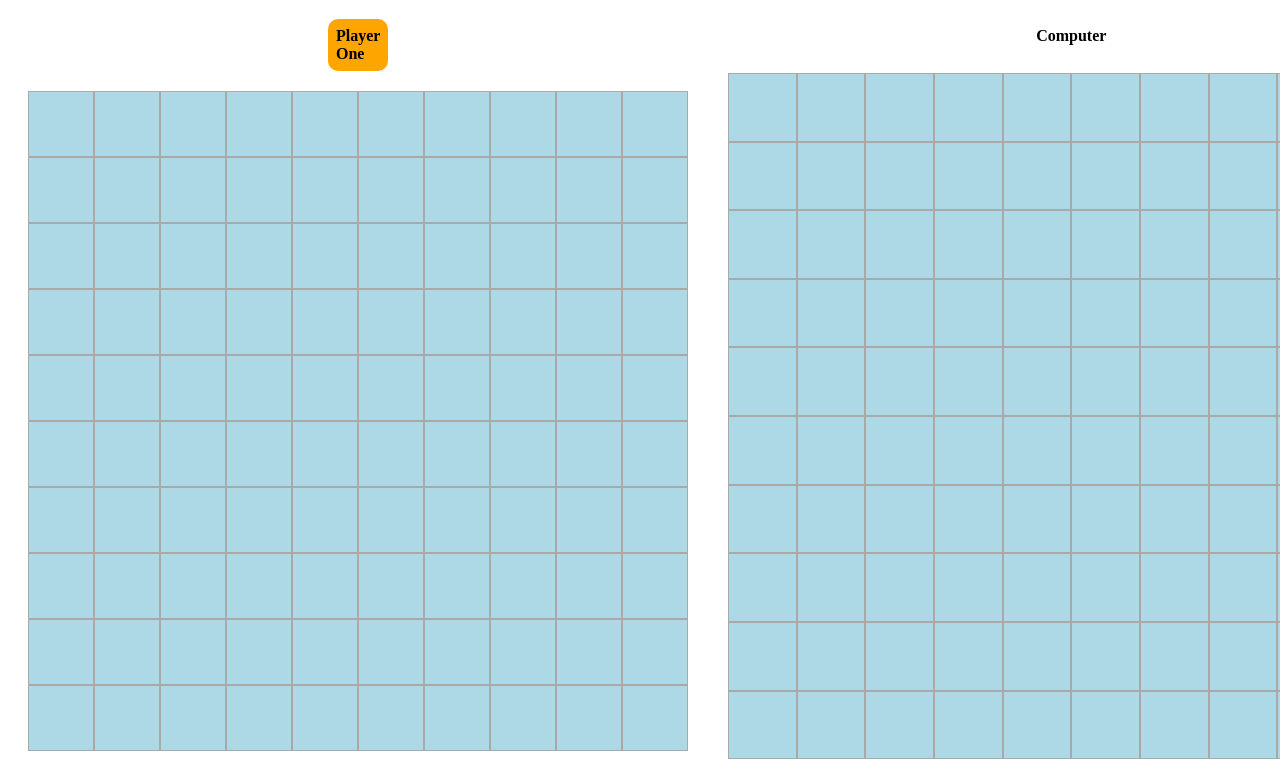
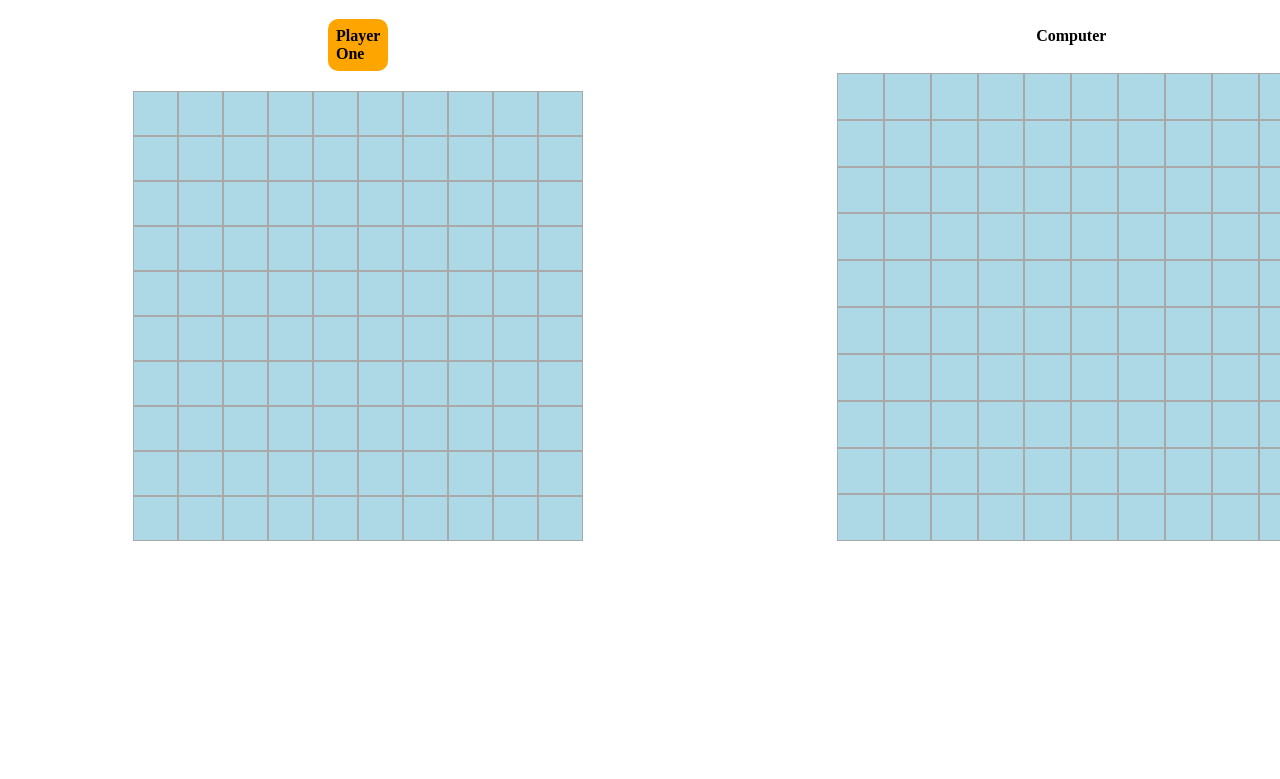
Before and after one commit to weitingyp/battleship-game, a website built with webpack: page src/template.html in a window 1280 px wide. Shown: the part 69-848 px from the top of the page. After the commit the page ends 816 px from the top, so only its background shows below. Built offline with nearby package versions, Linux system fonts and the light colour scheme.

Commit message:
fix: resize gameboard to reasonable size

```diff
--- a/src/styles.css
+++ b/src/styles.css
@@ -72,11 +72,12 @@
 }
 
 .gameboard{
-    width: 100%;
+    width: 70%;
     aspect-ratio: 1 / 1;
     display: flex;
     flex-direction: column;
     padding: 20px;
+    margin: auto;
     box-sizing: border-box;
 }
 
```
